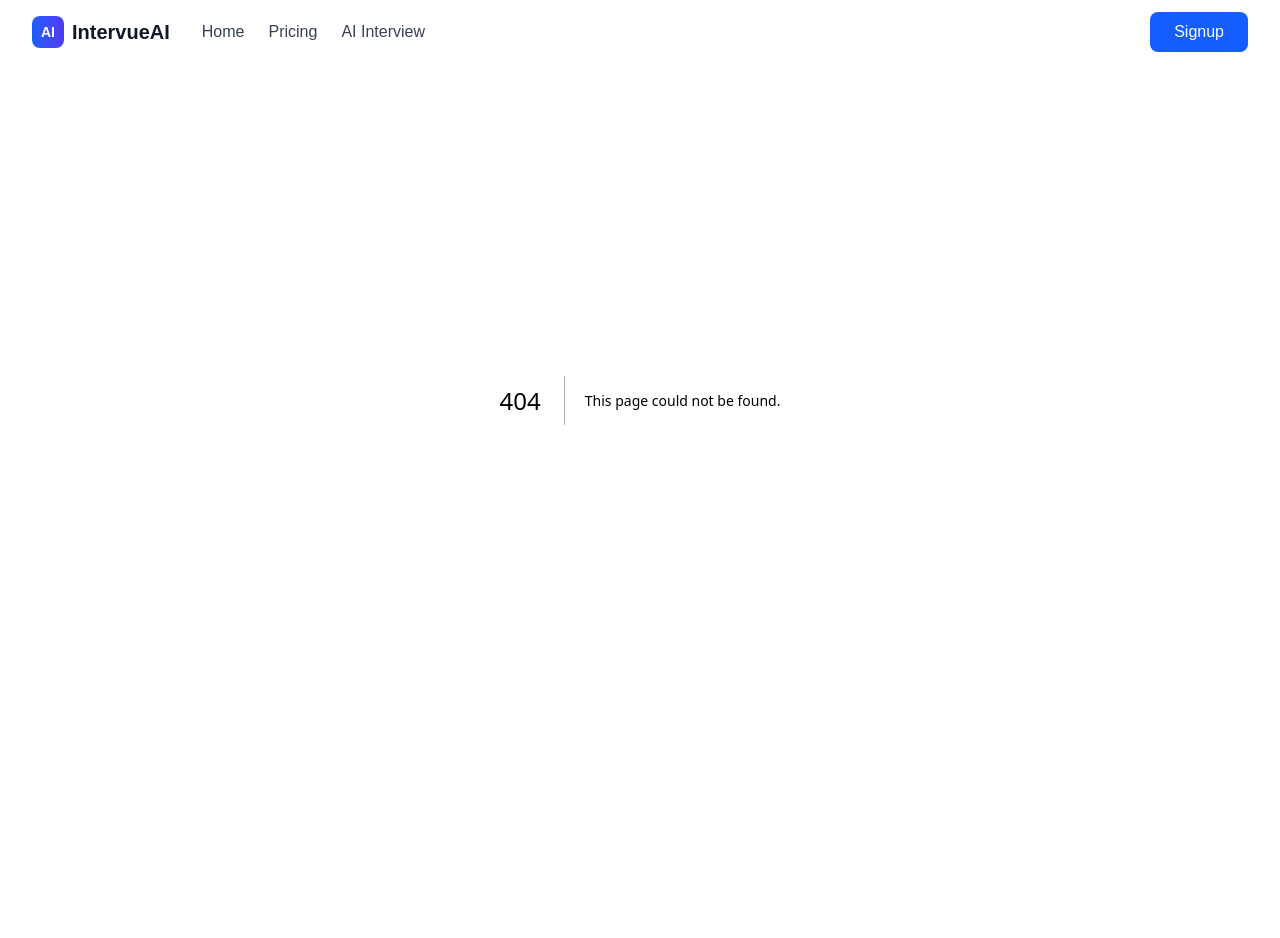
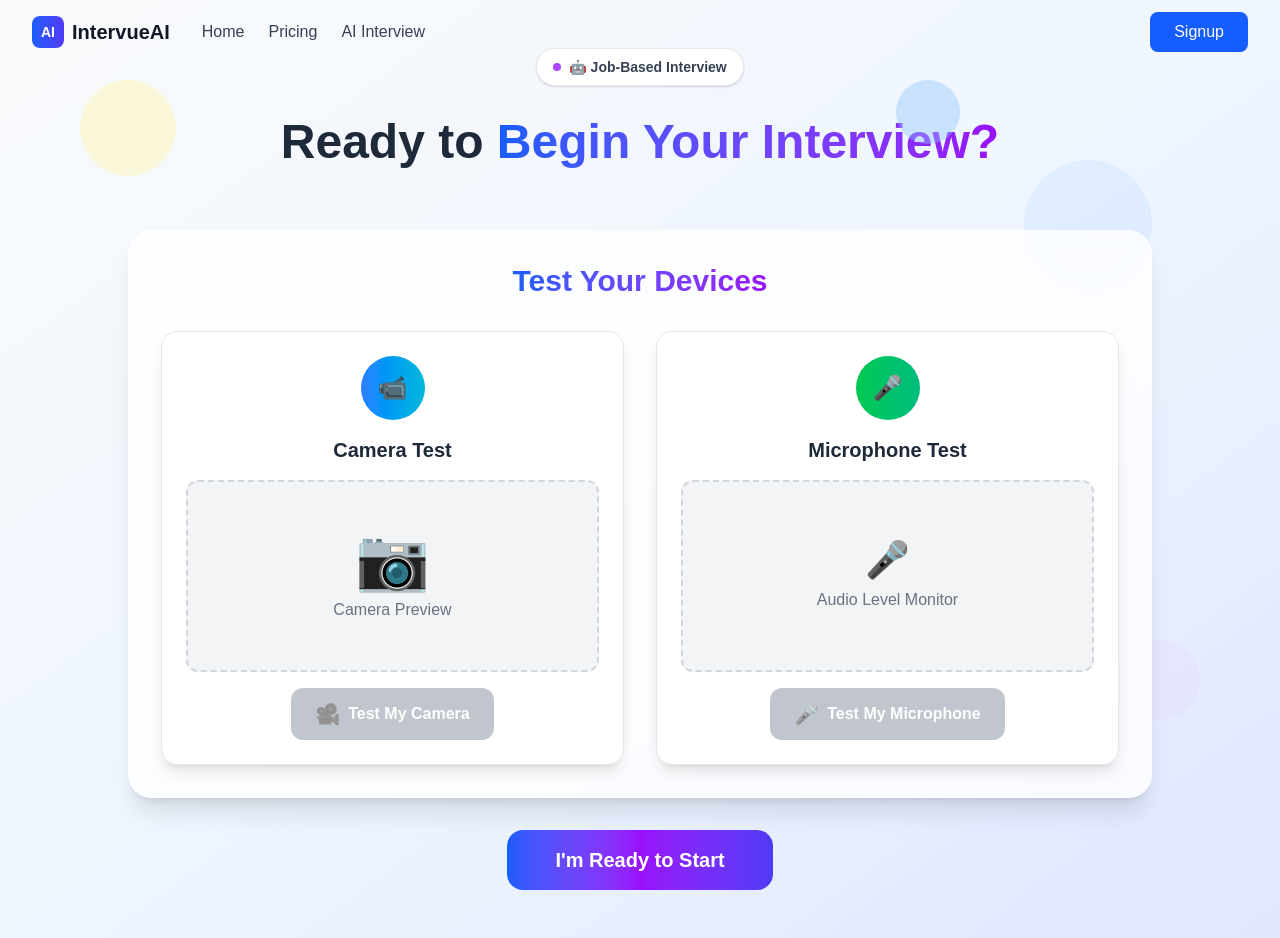
Before and after one commit to sarb908/IntervueAI-Frontend, a Next.js app: page /camera-test in a window 1280 px wide. Before the commit this address had no page. Before the commit the page ends 800 px from the top, so only its background shows below. Built offline with nearby package versions, Linux system fonts and the light colour scheme.

Commit message:
camera-test ui added

```diff
--- /dev/null
+++ b/app/camera-test/page.jsx
@@ -0,0 +1,108 @@
+import React from "react";
+
+
+const CameraTest = () => {
+
+  return (
+    <div className="min-h-screen bg-gradient-to-br from-gray-50 via-blue-50 to-indigo-100 flex flex-col justify-center items-center py-12 px-4">
+      <div className="absolute top-20 left-20 w-24 h-24 bg-yellow-200/30 rounded-full"></div>
+      <div className="absolute top-40 right-32 w-32 h-32 bg-blue-200/30 rounded-full"></div>
+      <div className="absolute top-20 right-1/4 w-16 h-16 bg-blue-300/40 rounded-full"></div>
+      <div className="absolute bottom-20 right-20 w-20 h-20 bg-purple-200/30 rounded-full"></div>
+      <div className="absolute bottom-40 left-1/4 w-24 h-24 bg-green-200/30 rounded-full"></div>
+      <div className="max-w-5xl w-full">
+        <div className="text-center mb-8">
+          <div className="inline-flex items-center gap-2 bg-white px-4 py-2 rounded-full border border-gray-200 shadow-sm">
+            <div className="w-2 h-2 bg-purple-500 rounded-full"></div>
+            <span className="text-sm font-semibold text-gray-700">
+              🤖 Job-Based Interview
+            </span>
+          </div>
+        </div>
+        {/* Main Title */}
+        <div>
+          <h1 className="text-4xl md:text-5xl font-bold text-center mb-16">
+            <span className="text-gray-800">Ready to </span>
+            <span className="bg-gradient-to-r from-blue-600 to-purple-600 bg-clip-text text-transparent">
+              Begin Your Interview?
+            </span>
+          </h1>
+          <div className="bg-white/80 backdrop-blur-sm rounded-3xl p-8 shadow-xl border border-white/40 mb-8">
+            <h2 className="text-3xl font-bold text-center mb-8">
+              <span className="bg-gradient-to-r from-blue-600 to-purple-600 bg-clip-text text-transparent">
+                Test Your Devices
+              </span>
+            </h2>
+            <div className="grid grid-cols-1 md:grid-cols-2 gap-8">
+              {/* Camera Test */}
+              <div className="bg-white rounded-2xl p-6 border border-gray-200 shadow-lg">
+                <div className="text-center">
+                  <div className="w-16 h-16 bg-gradient-to-r from-blue-500 to-cyan-500 rounded-full flex items-center justify-center mx-auto mb-4">
+                    <span className="text-2xl">📹</span>
+                  </div>
+                  <h3 className="text-xl font-bold text-gray-800 mb-4">
+                    Camera Test
+                  </h3>
+
+                  <div className="space-y-4">
+                    <div className="w-full h-48 bg-gray-100 rounded-xl flex items-center justify-center border-2 border-dashed border-gray-300">
+                      <div className="text-center">
+                        <div className="text-6xl text-gray-400 mb-2">📷</div>
+                        <p className="text-gray-500 font-medium">
+                          Camera Preview
+                        </p>
+                      </div>
+                    </div>
+                    <button
+                      disabled
+                      className="bg-gray-400 text-white px-6 py-3 rounded-xl font-semibold cursor-not-allowed flex items-center gap-2 mx-auto opacity-60"
+                    >
+                      <span className="text-xl">🎥</span>
+                      Test My Camera
+                    </button>
+                  </div>
+                </div>
+              </div>
+              {/* Microphone test */}
+              <div className="bg-white rounded-2xl p-6 border border-gray-200 shadow-lg">
+                <div className="text-center">
+                  <div className="w-16 h-16 bg-gradient-to-r from-green-500 to-emerald-500 rounded-full flex items-center justify-center mx-auto mb-4">
+                    <span className="text-2xl">🎤</span>
+                  </div>
+                  <h3 className="text-xl font-bold text-gray-800 mb-4">
+                    Microphone Test
+                  </h3>
+
+                  <div className="space-y-4">
+                    <div className="w-full h-48 bg-gray-100 rounded-xl flex items-center justify-center border-2 border-dashed border-gray-300">
+                      <div className="text-center">
+                        <div className="text-4xl text-gray-400 mb-2">🎤</div>
+                        <p className="text-gray-500 font-medium">
+                          Audio Level Monitor
+                        </p>
+                      </div>
+                    </div>
+                    <button
+                      disabled
+                      className="bg-gray-400 text-white px-6 py-3 rounded-xl font-semibold cursor-not-allowed flex items-center gap-2 mx-auto opacity-60"
+                    >
+                      <span className="text-xl">🎤</span>
+                      Test My Microphone
+                    </button>
+                  </div>
+                </div>
+              </div>{" "}
+            </div>
+          </div>
+        </div>
+        <div className="text-center">
+          <button className="bg-gradient-to-r from-blue-600 via-purple-600 to-indigo-600 text-white px-12 py-4 rounded-2xl font-bold text-xl transition-all duration-300 hover:shadow-2xl transform hover:scale-105">
+            I'm Ready to Start
+          </button>
+        </div>
+      </div>
+    </div>
+  );
+};
+
+export default CameraTest;
```
